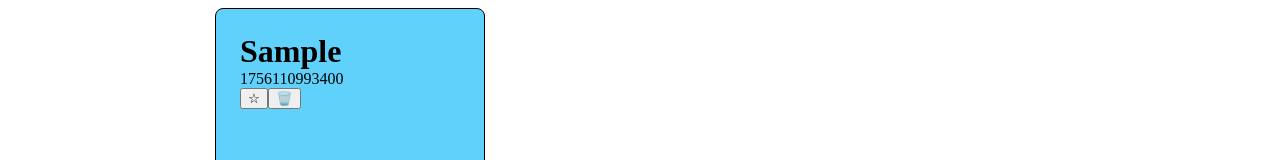
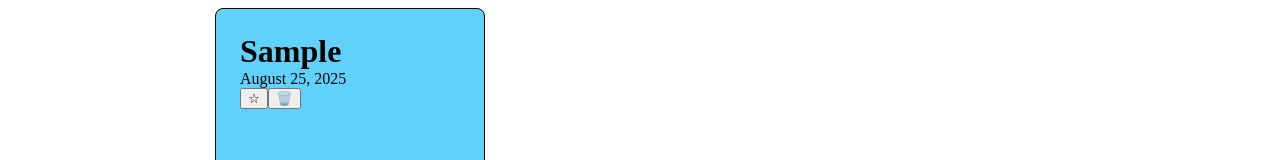
Before and after one commit to Nimus-oes/react-tile-note-app, a React (Vite) app: page / in a window 1280 px wide. Both pictures are taken after typing "Sample" into the empty fields and a click on the button "Add". Shown: the part 252-412 px from the top of the page. Built offline with nearby package versions, Linux system fonts and the light colour scheme.

Commit message:
Display createdAt value in human readable form

```diff
--- a/src/components/NoteCard/NoteCard.tsx
+++ b/src/components/NoteCard/NoteCard.tsx
@@ -16,10 +16,20 @@ export default function NoteCard({ note, onDelete, onUpdate }: NoteCardProps) {
     onUpdate({ ...note, isFavorite: !note.isFavorite });
   };
 
+  const getLocalDate = () => {
+    const date = new Date(note.createdAt);
+    const options: Intl.DateTimeFormatOptions = {
+      year: "numeric",
+      month: "long",
+      day: "numeric",
+    };
+    return date.toLocaleDateString("en-US", options);
+  };
+
   return (
     <div className={styles.container} style={{ backgroundColor: note.color }}>
       <h1>{note.text}</h1>
-      <p>{note.createdAt}</p>
+      <p>{getLocalDate()}</p>
       <button onClick={handleUpdate}>{note.isFavorite ? "★" : "☆"}</button>
       <button onClick={handleDelete}>🗑️</button>
     </div>
```
